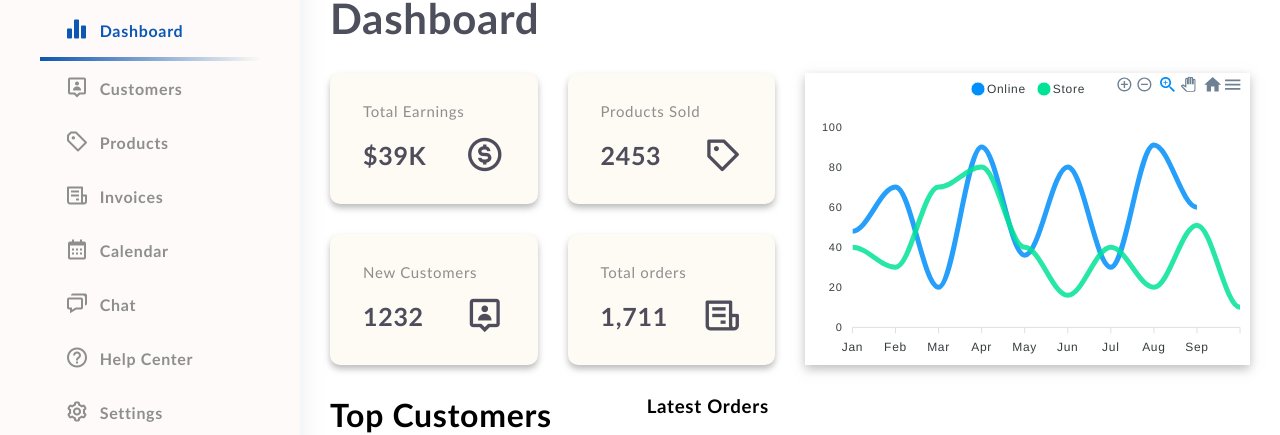
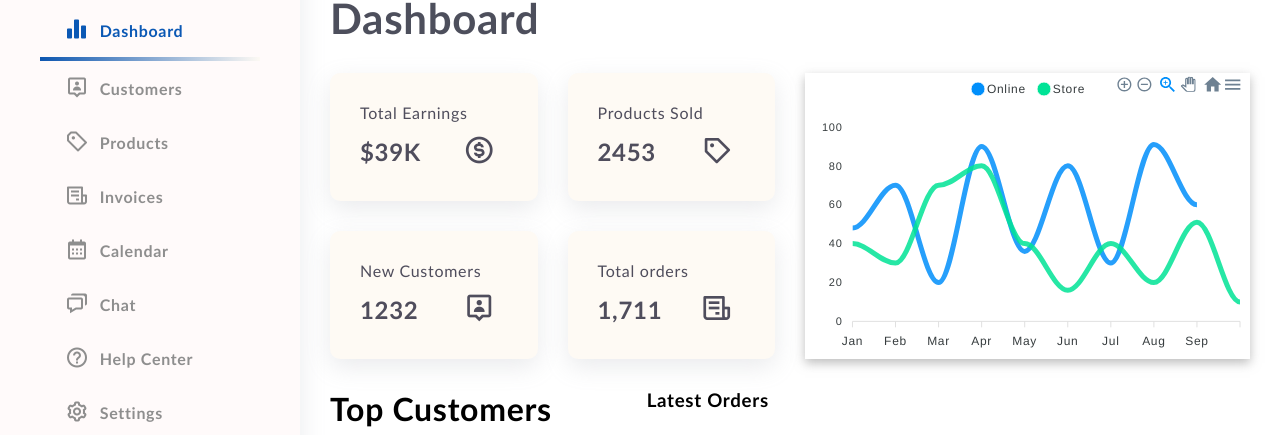
Before and after one commit to banuaggun/dashboard-design, a React (Create React App) app: page / in a window 1280 px wide. Shown: the part 147-582 px from the top of the page. Built offline with nearby package versions, Linux system fonts and the light colour scheme.

Commit message:
status card styling

```diff
--- a/src/Assets/css/styles.css
+++ b/src/Assets/css/styles.css
@@ -10,6 +10,7 @@
   --background3: #fefaf4;
   --iconColor: rgba(142, 142, 142, 0.59);
   --iconColor2: rgba(149, 157, 165, 0.2);
+  --iconColor3: rgba(142, 142, 142, 1);
   --borderRadius: 15px;
   --topnavHeight: 110px;
   --transitionCubic: cubic-bezier(0.175, 0.885, 0.32, 1.275);
--- a/src/Components/Routes.jsx
+++ b/src/Components/Routes.jsx
@@ -2,7 +2,7 @@ import React from "react";
 
 import { Route, Switch } from "react-router-dom";
 
-import Dashboard from "../Pages/Dashboard";
+import Dashboard from "../Pages/Dashboards/Dashboard";
 import Customers from "../Pages/Customers";
 
 import "../Assets/css/styles.css";
--- a/src/Components/StatusCard/StatusCards.css
+++ /dev/null
@@ -1,82 +0,0 @@
-.statusCard {
-  display: flex;
-  align-items: center;
-  position: relative;
-  overflow: hidden;
-  z-index: 1;
-  transition: color 0.5s ease 0s;
-  /*
-  width: 230px;
-  height: 130px;
-  */
-  margin-bottom: 30px;
-  background-color: #fefaf4;
-  box-shadow: 0 4px 6px rgba(142, 142, 142, 0.59);
-  border-radius: 10px;
-
-  padding: 29px 32px 29px 33px;
-}
-
-.statusCard-info {
-  display: flex;
-  justify-content: space-between;
-  align-items: center;
-  flex-direction: row;
-  z-index: 1;
-}
-
-.area {
-  width: 100%;
-}
-
-.statusCard-info > span {
-  font-size: 25px;
-  font-weight: bold;
-  text-transform: capitalize;
-  color: #4f4d5c;
-}
-
-.statusCard-info > i {
-  font-size: 2.5rem;
-  z-index: 1;
-  color: #4f4d5c;
-}
-
-/*
-.area {
-  border: 1px solid transparent;
-  width: 165px;
-  height: 72px;
-}
-*/
-
-.statusCard-title {
-  font-size: 15px;
-  color: rgba(142, 142, 142, 1);
-  margin-bottom: 15px;
-}
-
-.statusCard::before {
-  content: "";
-  width: 100%;
-  padding-top: 100%;
-  color: whitesmoke !important;
-  border-radius: 10px;
-  background-image: linear-gradient(to top right, var(--color1), var(--color2));
-  position: absolute;
-  left: -50%;
-  top: 0;
-  transform: scale(0);
-  transition: transform 0.8s ease 0s;
-}
-
-.statusCard:hover::before {
-  transform: scale(3);
-  color: whitesmoke !important;
-}
-
-.statusCard:hover {
-  color: whitesmoke !important;
-  z-index: 5;
-  border: 5px solid green;
-}
--- a/src/Components/StatusCard/StatusCards.jsx
+++ /dev/null
@@ -1,23 +0,0 @@
-import React from "react";
-
-import "./StatusCards.css";
-
-const StatusCard = (props) => {
-  return (
-    <div className="statusCard">
-     <div className="area">
-     <div className="statusCard-title">
-        <span>{props.title}</span>
-      </div>
-
-      <div className="statusCard-info">
-        <span>{props.count}</span>
-        <i className={props.icon}></i>
-      </div>
-      </div>
-    </div>
-
-  );
-};
-
-export default StatusCard;
--- /dev/null
+++ b/src/Pages/Dashboards/StatusCard/StatusCards.css
@@ -0,0 +1,66 @@
+.statusCard {
+  padding: 30px;
+  display: flex;
+  background-color: var(--background3);
+  box-shadow: var(--boxShadow);
+  border-radius: 10px;
+  position: relative;
+  overflow: hidden;
+  z-index: 1;
+  transition: color 0.5s ease 0s;
+  margin-bottom: 30px;
+  flex-direction: column;
+  color: var(--textColor4);
+}
+
+.statusCardTitle {
+  align-items: space-between;
+  margin-bottom: 10px;
+  z-index: 1;
+}
+
+.statusCardInfo {
+  display: inline-flex;
+  flex-direction: row;
+  align-items: center;
+  justify-content: center;
+}
+.statusCardCount {
+  font-size: 1.5rem;
+  width: 70%;
+  z-index: 1;
+}
+
+.statusCardIcon {
+  width: 30%;
+  height: 100%;
+  font-size: 2rem;
+  align-items: right;
+  justify-items: flex-end;
+  z-index: 1;
+}
+
+.statusCard:before {
+  content: "";
+  width: 100%;
+  padding-top: 100%;
+  border-radius: 50%;
+  background-image: linear-gradient(
+    to top right,
+    var(--background2),
+    var(--textColor3)
+  );
+  position: absolute;
+  left: -50%;
+  top: 0;
+  transform: scale(0);
+  transition: transform 0.8s ease 0s;
+}
+
+.statusCard:hover {
+  color: white;
+}
+
+.statusCard:hover::before {
+  transform: scale(3);
+}
--- /dev/null
+++ b/src/Pages/Dashboards/StatusCard/StatusCards.jsx
@@ -0,0 +1,23 @@
+import React from "react";
+
+import "./StatusCards.css";
+
+const StatusCard = (props) => {
+  return (
+    <div className="statusCard">
+      <div className="statusCardTitle">
+        <span>{props.title}</span>
+      </div>
+      <div className="statusCardInfo">
+        <div className="statusCardCount">
+          <h4>{props.count}</h4>
+        </div>{" "}
+        <div className="statusCardIcon">
+          <i className={props.icon}></i>
+        </div>
+      </div>
+    </div>
+  );
+};
+
+export default StatusCard;
```
Also changed, not shown: src/Pages/Dashboards/Dashboard.jsx (renamed from src/Pages/Dashboard.jsx, +4 -4 lines), src/Pages/Dashboards/Dashboard.css (renamed from src/Assets/css/Dashboard.css).
